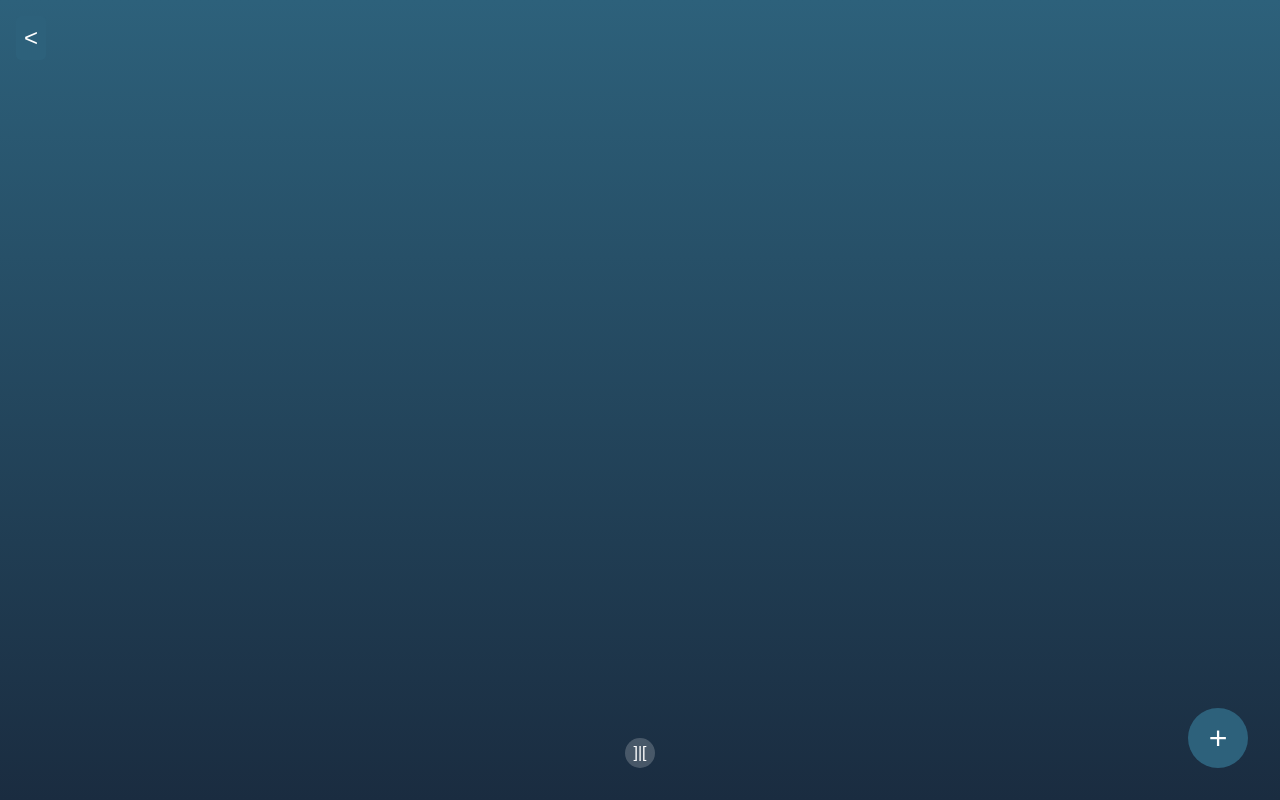
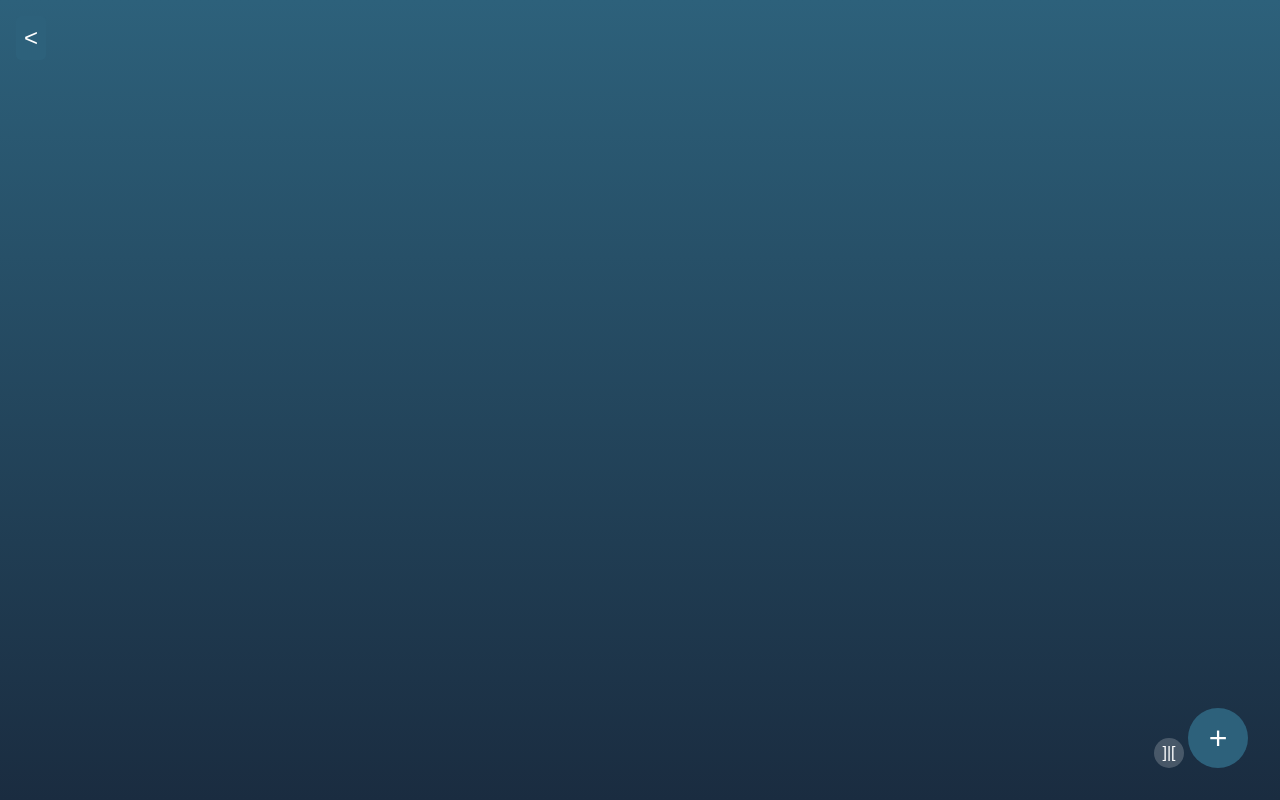
Before and after one commit to Dimensionslash/LinkySpace, a plain HTML site: page index.html in a window 1280 px wide. Drawn offline with Linux system fonts and the light colour scheme.

Commit message:
style.css

```diff
--- a/style.css
+++ b/style.css
@@ -97,6 +97,7 @@ body {
 .imp-exp {
     position: fixed;
     bottom: 2rem;
+    right: 6rem;
     background: rgba(255, 255, 255, 0.2);
     border: none;
     border-radius: 50%;
```
